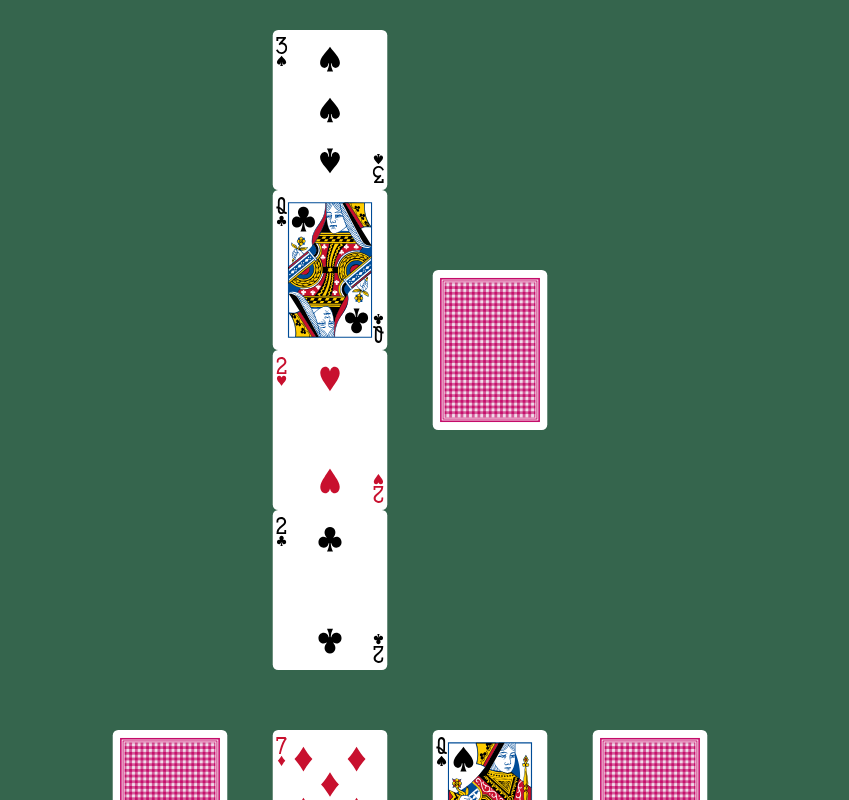
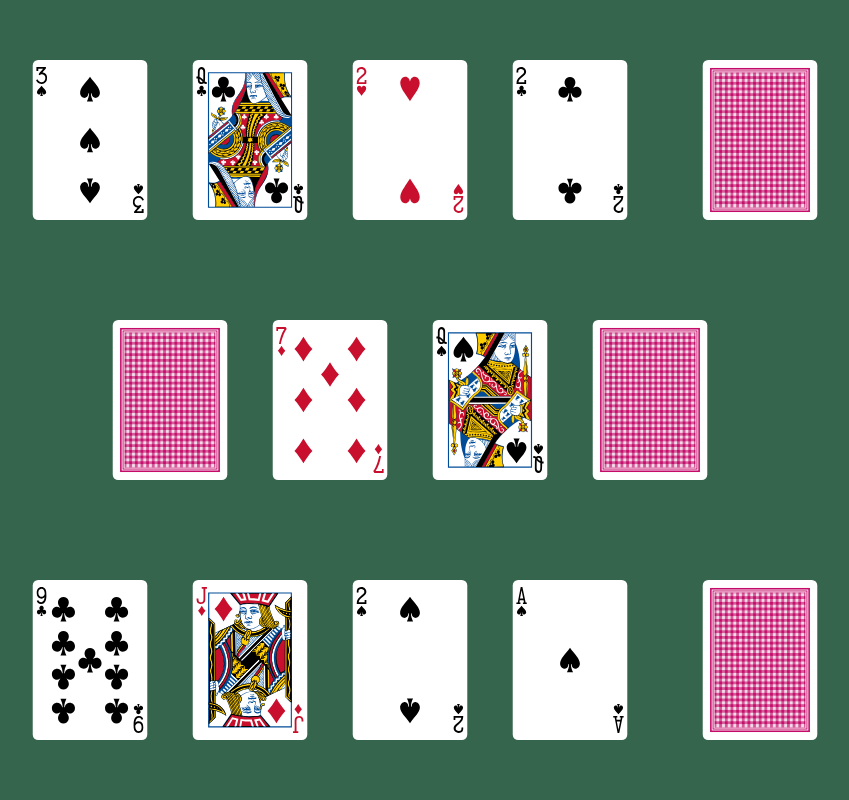
Before and after one commit to zhibin-wang09/Speedy-Poker, a Next.js app: page / in a window 1280 px wide. Shown: the whole page, without its empty margins (230-1079 px from the left). Built offline with nearby package versions, Linux system fonts and the light colour scheme.

Commit message:
Use chakra ui for better management

```diff
--- a/src/app/components/hand.tsx
+++ b/src/app/components/hand.tsx
@@ -3,6 +3,7 @@
 import Card from "./card"
 import {Pile} from '../library/lib'
 import { Card as TCard, Destination, Player} from "../library/lib"
+import { Box } from "@chakra-ui/react"
 
 
 interface HandProp{
@@ -14,8 +15,8 @@ interface HandProp{
 export default function Hand({cards, useCard, player} : HandProp){
 
     return (
-        <div>
+        <Box display="flex" alignItems="center" justifyContent="space-between" margin="30px">
             {cards.map(c => {return <Card key = {c} card={c} isFlipped={false} useCard={useCard} player = {player}/>})}
-        </div>
+        </Box>
     )
 }
```
